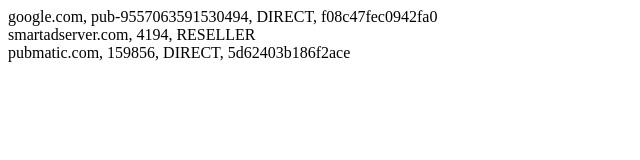
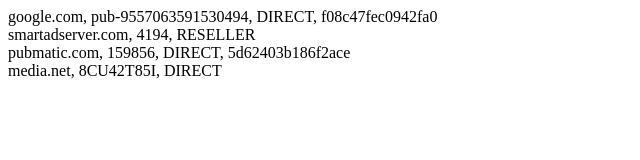
Before and after one commit to geekstars/app-ads.txt, a plain HTML site: page index.html in a window 1280 px wide. Shown: the whole page, without its empty margins (0-640 px from the left). Drawn offline with Linux system fonts and the light colour scheme.

Commit message:
Update index.html

```diff
--- a/index.html
+++ b/index.html
@@ -6,5 +6,7 @@ google.com, pub-9557063591530494, DIRECT, f08c47fec0942fa0
 smartadserver.com, 4194, RESELLER
 <br />
 pubmatic.com, 159856, DIRECT, 5d62403b186f2ace
+<br />
+media.net, 8CU42T85I, DIRECT
 </body>
 </html>
```
